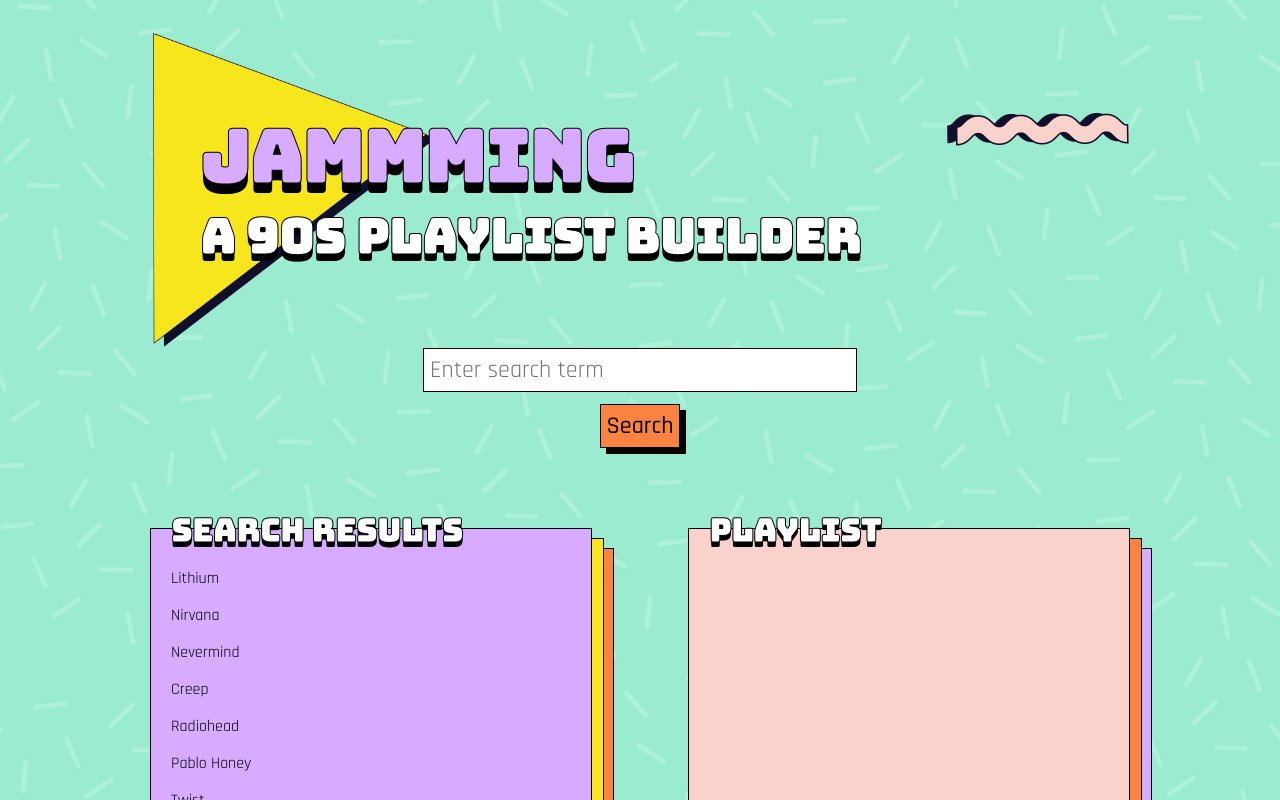
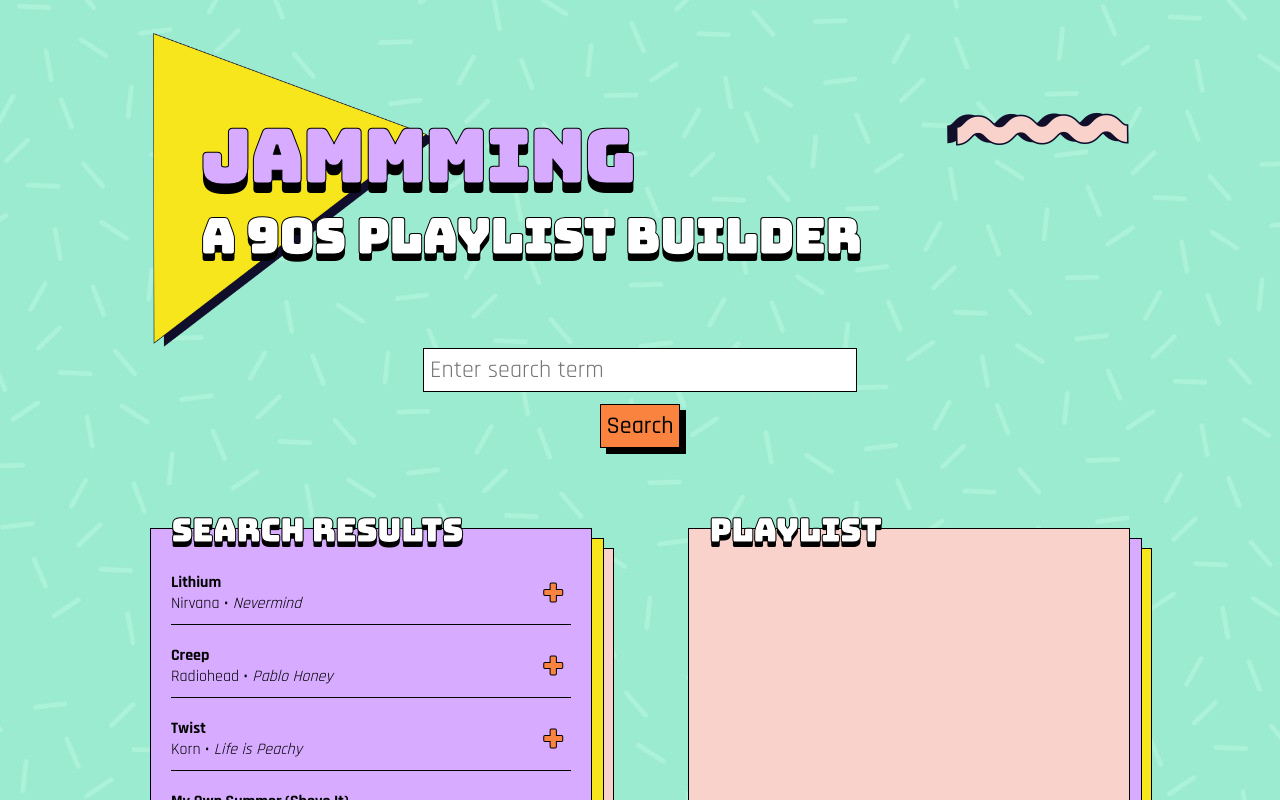
Before and after one commit to mediacrisis/jammming, a React (Create React App) app: page / in a window 1280 px wide. Shown: the top 800 px of the page. Built offline with nearby package versions, Linux system fonts and the light colour scheme.

Commit message:
Add track buttons and add/remove functionality.

```diff
--- a/src/components/Playlist/Playlist.js
+++ b/src/components/Playlist/Playlist.js
@@ -2,12 +2,12 @@ import React from 'react';
 import Tracklist from '../Tracklist/Tracklist';
 import styles from './Playlist.module.css';
 
-const Playlist = () => {
+const Playlist = (props) => {
 	return (
 		<div className={styles.playlistContainer}>
 			<div className={styles.playlist}>
 				<h3>Playlist</h3>
-				<Tracklist trackData={[]} />
+				<Tracklist trackData={props.trackData} btnType="remove" btnClick={props.btnClick} />
 			</div>
 		</div>
 	);
--- a/src/components/Playlist/Playlist.module.css
+++ b/src/components/Playlist/Playlist.module.css
@@ -6,7 +6,7 @@
 }
 
 .playlistContainer:before {
-	background-color: #f9833f;
+	background-color: #d7abff;
 	border: 1px solid black;
 	content: " ";
 	display: block;
@@ -19,7 +19,7 @@
 }
 
 .playlistContainer:after {
-	background-color: #d7abff;
+	background-color: #f7e61b;
 	border: 1px solid black;
 	content: " ";
 	display: block;
--- a/src/components/SearchResults/SearchResults.js
+++ b/src/components/SearchResults/SearchResults.js
@@ -1,15 +1,13 @@
 import React from 'react';
 import Tracklist from '../Tracklist/Tracklist';
 import styles from './SearchResults.module.css';
-import testData from '../../testData';
 
-const SearchResults = () => {
-
+const SearchResults = (props) => {
 	return (
 		<div className={styles.searchResultsContainer}>
 			<div className={styles.searchResults}>
 				<h3>Search Results</h3>
-				<Tracklist trackData={testData.tracks} />
+				<Tracklist trackData={props.trackData} btnType="add" btnClick={props.btnClick} />
 			</div>
 		</div>
 	);
--- a/src/components/SearchResults/SearchResults.module.css
+++ b/src/components/SearchResults/SearchResults.module.css
@@ -19,7 +19,7 @@
 }
 
 .searchResultsContainer:after {
-	background-color: #f9833f;
+	background-color: #fad2cc;
 	border: 1px solid black;
 	content: " ";
 	display: block;
--- a/src/components/Track/Track.js
+++ b/src/components/Track/Track.js
@@ -1,14 +1,16 @@
 import React from 'react';
 import styles from './Track.module.css';
-// @TODO: confirm all props needed per track (currently just song title, album and artist for dummy data).
-// @TODO: include add to playlist button.
+import TrackButton from '../TrackButton/TrackButton';
 
 const Track = (props) => {
 	return (
 		<div className={styles.track}>
-			<p className={styles.title}>{props.title}</p>
-			<p className={styles.artist}>{props.artist}</p>
-			<p className={styles.album}>{props.album}</p>
+			<div>
+				<p className={styles.title}>{props.track.title}</p>
+				<p className={styles.artist}>{props.track.artist}</p>
+				<p className={styles.album}>{props.track.album}</p>
+			</div>
+			<TrackButton btnType={props.btnType} handleClick={props.btnClick} track={props.track} />
 		</div>
 	);
 };
--- a/src/components/Track/Track.module.css
+++ b/src/components/Track/Track.module.css
@@ -1,3 +1,33 @@
 .track {
+	border-bottom: 1px solid black;
+	display: flex;
+	justify-content: space-between;
 	font-family: 'Rajdhani', sans-serif;
+	padding: 10px 0;
+	margin: 10px 0;
 }
+
+.track p {
+	margin: 0;
+}
+
+.title {
+	font-weight: bold;
+}
+
+.artist,
+.album {
+	display: inline-block;
+}
+
+.artist::after {
+	content: " · ";
+	display: inline-block;
+	font-size: 24;
+	font-weight: bold;
+	margin: 0 5px;
+}
+
+.album {
+	font-style: italic;
+}
--- /dev/null
+++ b/src/components/TrackButton/TrackButton.js
@@ -0,0 +1,16 @@
+import React, { useCallback } from 'react';
+import styles from './TrackButton.module.css';
+
+const TrackButton = (props) => {
+	const handleClick = useCallback(
+		() => {
+			props.handleClick(props.track);
+		},
+		[props]
+	);
+	return (
+		<button className={styles.trackButton} onClick={handleClick}>{props.btnType === 'add' ? '+' : '-'}</button>
+	);
+};
+
+export default TrackButton;
--- /dev/null
+++ b/src/components/TrackButton/TrackButton.module.css
@@ -0,0 +1,16 @@
+.trackButton {
+	-webkit-text-stroke: 1px black;
+	background: none;
+	border: none;
+	color: #f9833f;
+	cursor: pointer;
+	font-family: 'Bungee', sans-serif;
+	font-size: 32px;
+	line-height: 24px;
+	transition-property: color;
+	transition-duration: .25s;
+}
+
+.trackButton:hover {
+	color: #f7e61b;
+}
--- a/src/components/Tracklist/Tracklist.js
+++ b/src/components/Tracklist/Tracklist.js
@@ -7,10 +7,9 @@ const Tracklist = (props) => {
 		<div className={styles.tracklist}>
 		{props.trackData.length > 0 ? props.trackData.map((track) => (
 			<Track
-			key={track.id}
-			artist={track.artist}
-			title={track.title}
-			album={track.album}
+			btnType={props.btnType}
+			btnClick={props.btnClick}
+			track={track}
 			/>
 			)) : ''}
 		</div>
--- a/src/containers/App.js
+++ b/src/containers/App.js
@@ -1,22 +1,47 @@
+import React, { useState, useCallback } from 'react';
 import styles from './App.module.css';
 import Header from '../components/Header/Header';
 import SearchBar from '../components/SearchBar/SearchBar';
 import SearchResults from '../components/SearchResults/SearchResults';
 import Playlist from '../components/Playlist/Playlist';
 import Footer from '../components/Footer/Footer';
+import testData from '../testData';
 
 function App() {
-  return (
+	// eslint-disable-next-line
+	const [searchResults, setSearchResults] = useState(testData.tracks);
+	const [playlist, setPlaylist] = useState([]);
+
+	const handleAddTrack = useCallback(
+		(track) => {
+			if (playlist.some((savedTrack) => savedTrack.id === track.id)) {
+				return;
+			}
+
+			setPlaylist((prevTracks) => [...prevTracks, track]);
+		},
+		[playlist]
+	);
+
+	const handleRemoveTrack = useCallback(
+		(track) => {
+			setPlaylist((prevTracks) =>
+			prevTracks.filter((currentTrack) => currentTrack.id !== track.id));
+		},
+		[]
+	);
+
+	return (
 	<div className={styles.app}>
 		<Header />
 		<SearchBar />
 		<div className={styles.listContainer}>
-			<SearchResults />
-			<Playlist />
+			<SearchResults btnClick={handleAddTrack} trackData={searchResults} />
+			<Playlist btnClick={handleRemoveTrack} trackData={playlist} />
 		</div>
 		<Footer />
 	</div>
-  );
+	);
 }
 
 export default App;
--- a/src/containers/App.module.css
+++ b/src/containers/App.module.css
@@ -1,6 +1,7 @@
 .app {
 	background-image: url(background.jpg);
 	background-repeat: repeat;
+	background-attachment: fixed;
 	min-height: calc(100vh - 60px);
 	padding: 30px;
 }
```
